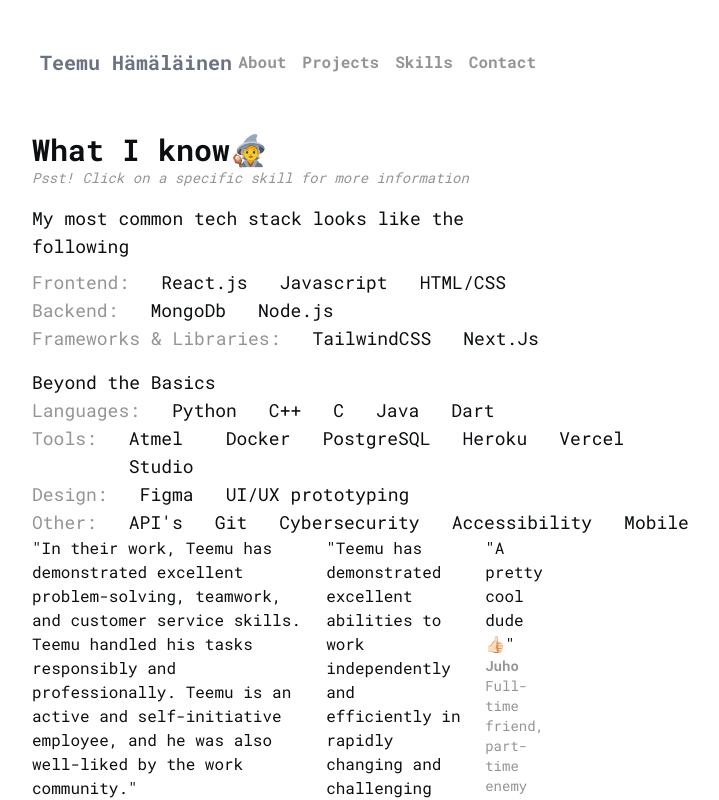
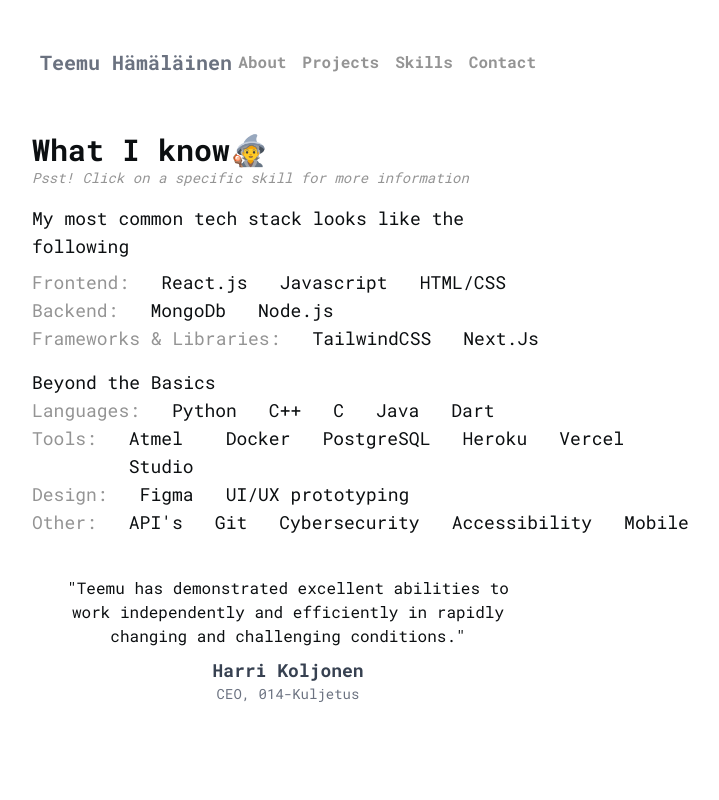
Before and after one commit to temevh/minimalisticPort, a Next.js app: page /skills in a window 1280 px wide. Shown: the top 800 px of the page, without its empty margins (352-1071 px from the left). Built offline with nearby package versions, Linux system fonts and the light colour scheme.

Commit message:
quotes carousel

```diff
--- a/package.json
+++ b/package.json
@@ -12,6 +12,7 @@
     "next": "15.1.3",
     "react": "^19.0.0",
     "react-dom": "^19.0.0",
+    "react-multi-carousel": "^2.8.5",
     "react-simple-typewriter": "^5.0.1"
   },
   "devDependencies": {
--- a/src/app/skills/components/Quotes.jsx
+++ b/src/app/skills/components/Quotes.jsx
@@ -1,3 +1,6 @@
+import Carousel from "react-multi-carousel";
+import "react-multi-carousel/lib/styles.css";
+
 const Quotes = () => {
   const items = [
     {
@@ -17,15 +20,44 @@
     },
   ];
 
+  const responsive = {
+    superLargeDesktop: {
+      breakpoint: { max: 4000, min: 3000 },
+      items: 1,
+    },
+    desktop: {
+      breakpoint: { max: 3000, min: 1024 },
+      items: 1,
+    },
+    tablet: {
+      breakpoint: { max: 1024, min: 464 },
+      items: 1,
+    },
+    mobile: {
+      breakpoint: { max: 464, min: 0 },
+      items: 1,
+    },
+  };
+
   return (
-    <div className="flex flex-row gap-6">
-      {items.map((item) => (
-        <div key={item.person}>
-          <p className="text-md">"{item.say}"</p>
-          <p className="font-bold text-graytext text-sm">{item.person}</p>
-          <p className="text-graytext text-sm">{item.title}</p>
-        </div>
-      ))}
+    <div className="w-full max-w-screen-lg mx-auto mt-6">
+      <Carousel
+        responsive={responsive}
+        autoPlay={true}
+        infinite={true}
+        autoPlaySpeed={3000}
+        arrows={false}
+      >
+        {items.map((item) => (
+          <div key={item.person} className="text-center p-4 ">
+            <p className="text-md">"{item.say}"</p>
+            <p className="font-bold text-gray-700 text-lg mt-2">
+              {item.person}
+            </p>
+            <p className="text-gray-500 text-sm">{item.title}</p>
+          </div>
+        ))}
+      </Carousel>
     </div>
   );
 };
```
Also changed, not shown: 1 other file (tests, documents, lock files or other folders).
